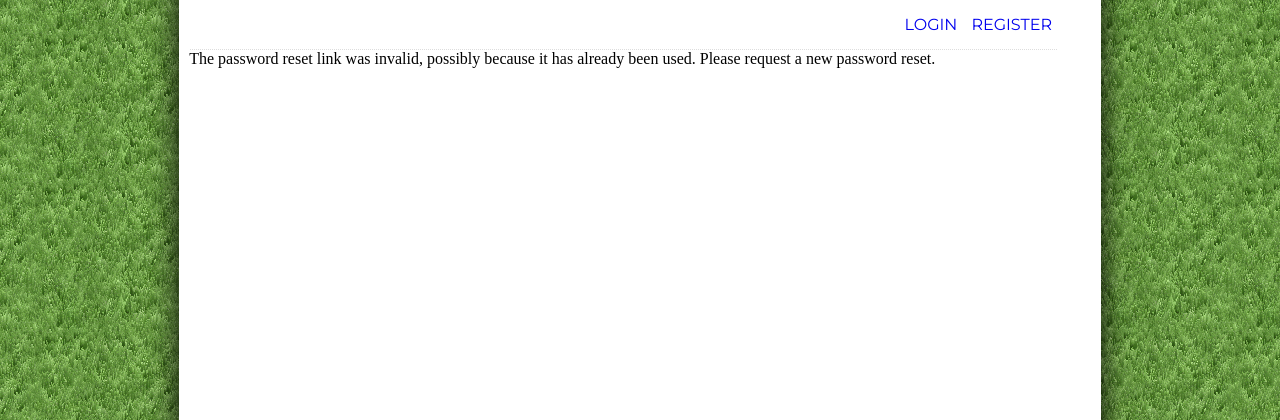
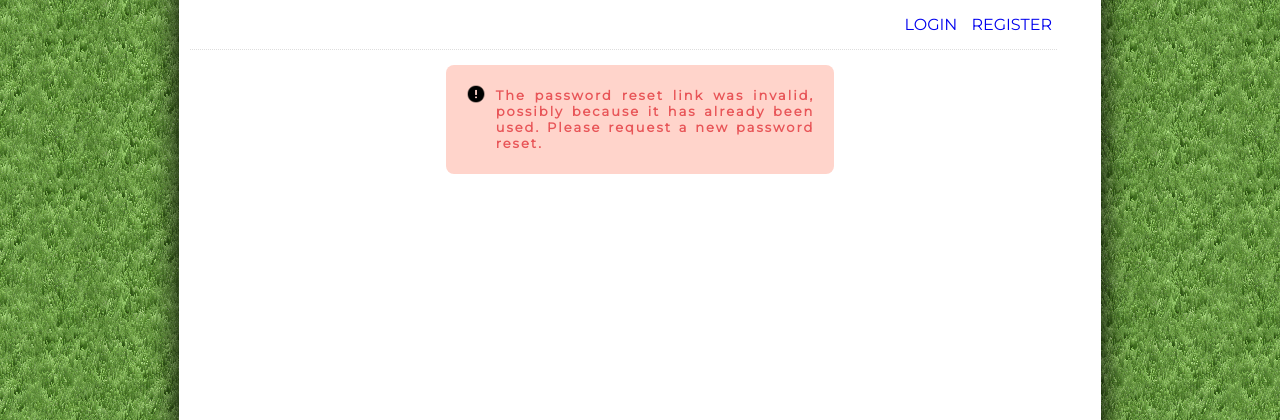
Before and after one commit to crypotex/taas, a Django app: template taas/user/templates/password_reset/confirm.html in a window 1280 px wide. Shown: the part 121-541 px from the top of the page. Run offline with Django 3.2, Linux system fonts and the light colour scheme; the template is opened without the code that fills it: most values are stand-ins (such as "Sample title", 1, 10 or a date in 2020); some libraries are stand-ins or nearby versions.

Commit message:
Password reset pages all done Issue #49

```diff
--- a/taas/static/css/main.css
+++ b/taas/static/css/main.css
@@ -156,6 +156,18 @@ a:visited {
     font-family: 'Montserrat', sans-serif;
 }
 
+.error {
+    background-color: #FFD4CB;
+    color: rgba(216, 0, 12, 0.6);
+    border-radius: 8px;
+    width: 40%;
+    padding: 10px;
+    margin: 65px auto 0 auto;
+    text-align: center;
+    list-style-type: none;
+    font-family: 'Montserrat', sans-serif;
+}
+
 .messages {
     margin: 65px;
 }
--- a/taas/user/static/css/user.css
+++ b/taas/user/static/css/user.css
@@ -10,10 +10,7 @@
     -webkit-box-shadow: 0 0 10px rgba(0, 0, 0, 0.13);
 }
 
-.register-form input[type="text"],
-.login-form input[type="text"], .register-form input[type="password"],
-.login-form input[type="password"], .register-form input[type="email"],
-.reset-form input[type="email"] {
+input[type="text"], input[type="password"], input[type="email"] {
     display: block;
     box-sizing: border-box;
     -webkit-box-sizing: border-box;
@@ -29,7 +26,7 @@
 }
 
 /* "Enter" & "Submit" button */
-.register-form input[type="submit"], .login-form input[type="submit"], .reset-form input[type="submit"] {
+input[type="submit"] {
     background: #ffa31a;
     padding: 8px 20px 8px 20px;
     border-radius: 5px;
@@ -50,7 +47,7 @@
     margin: 0 auto;
 }
 
-.register-form input[type="submit"]:hover, .login-form input[type="submit"]:hover, .reset-form input[type="submit"]:hover {
+input[type="submit"]:hover {
     background: #ff9900;
     -moz-box-shadow: inset 0 2px 2px 0 rgba(255, 255, 255, 0.17);
     -webkit-box-shadow: inset 0 2px 2px 0 rgba(255, 255, 255, 0.17);
@@ -90,7 +87,7 @@
 }
 
 /* Containers with input fields */
-.register-form .fieldWrapper, .login-form .fieldWrapper, .reset-form .fieldWrapper {
+.fieldWrapper {
     padding: 10px 30px 30px 30px;
     background: #f8f8f8;
     border-radius: 6px;
--- a/taas/user/templates/password_reset/confirm.html
+++ b/taas/user/templates/password_reset/confirm.html
@@ -1,26 +1,40 @@
 {% extends "base.html" %}
 {% load i18n %}
+{% load staticfiles %}
 
 {% block title %}{{ title }}{% endblock %}
 
+{% block styles %}
+    <link rel="stylesheet" type="text/css" href="{% static 'css/user.css' %}"/>
+{% endblock styles %}
+
 {% block content %}
 
-{% if validlink %}
+    {% if validlink %}
 
-<p>{% trans "Please enter your new password twice so we can verify you typed it in correctly." %}</p>
+        <form method="post" class="reset-form">{% csrf_token %}
+            <h1>{% trans 'Reset your password' %}</h1>
 
-<form method="post">{% csrf_token %}
-{{ form.new_password1.errors }}
-<p class="aligned wide"><label for="id_new_password1">{% trans 'New password:' %}</label>{{ form.new_password1 }}</p>
-{{ form.new_password2.errors }}
-<p class="aligned wide"><label for="id_new_password2">{% trans 'Confirm password:' %}</label>{{ form.new_password2 }}</p>
-<p><input type="submit" value="{% trans 'Change my password' %}" /></p>
-</form>
+            <p class="help-text">{% trans "Please enter your new password twice so we can verify you typed it in correctly." %}</p>
 
-{% else %}
+            <div class="fieldWrapper">
+                <div {% if form.new_password1.errors %}class="field-error"{% endif %}>
+                    <label for="id_new_password1">{% trans 'New password:' %}</label>
+                    {{ form.new_password1 }}
+                </div>
 
-<p>{% trans "The password reset link was invalid, possibly because it has already been used. Please request a new password reset." %}</p>
+                <div {% if form.new_password2.errors %}class="field-error"{% endif %}>
+                    <label for="id_new_password2">{% trans 'Confirm password:' %}</label>
+                    {{ form.new_password2 }}
+                </div>
+            </div>
+            <input type="submit" value="{% trans 'Change my password' %}" />
+        </form>
 
-{% endif %}
+    {% else %}
+        <div class="error">
+            <p class="error-message">{% trans "The password reset link was invalid, possibly because it has already been used. Please request a new password reset." %}</p>
+        </div>
+    {% endif %}
 
 {% endblock %}
```
